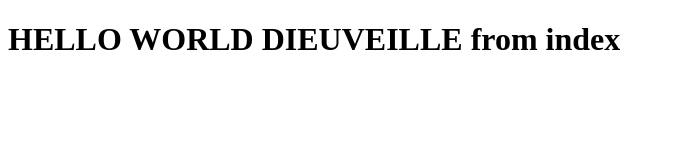
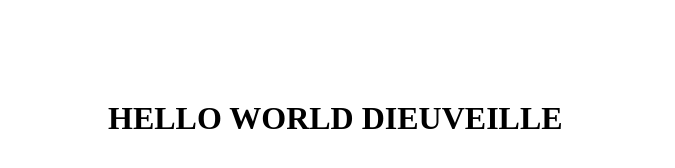
Before and after one commit to DieuveilleWebH3/NodeJS_HTTP_Server_Sans_Framework, a plain HTML site: page public/pages/index.html in a window 1280 px wide. Shown: the whole page, without its empty margins (0-675 px from the left). Drawn offline with Linux system fonts and the light colour scheme.

Commit message:
OK : Question1 Section 2, finished rendering indexHTML, now the error pages, ...

```diff
--- a/public/pages/index.html
+++ b/public/pages/index.html
@@ -10,8 +10,8 @@
 
     <body>
 
-        <div style="margin:50px 100px 5Opx 100px">
-            <h1> HELLO WORLD DIEUVEILLE from index</h1>
+        <div style="margin:100px 100px 0 100px">
+            <h1> HELLO WORLD DIEUVEILLE </h1>
         </div>
 
     </body>
```
